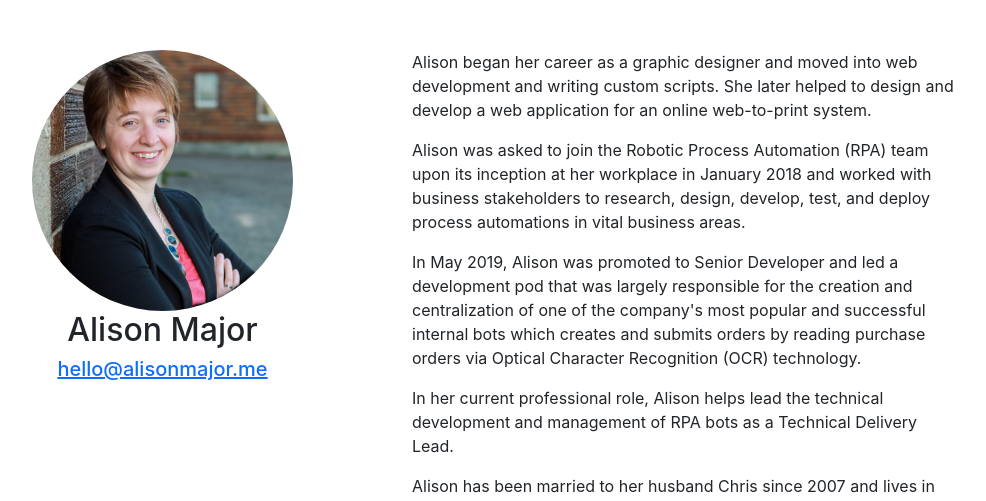
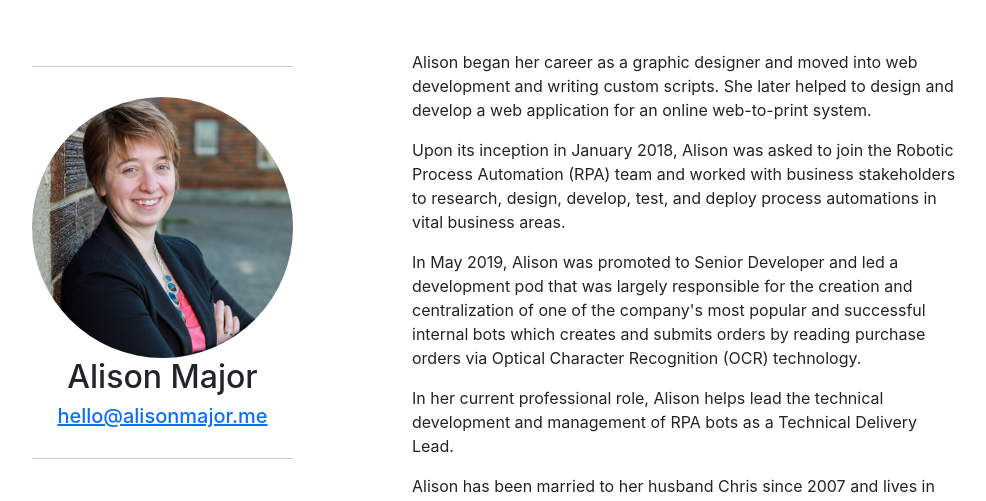
Before and after one commit to amajor/amajor.github.io, a React (Create React App) app: page / in a window 1280 px wide. Shown: the top 501 px of the page, without its empty margins (145-1131 px from the left). Built offline with nearby package versions, Linux system fonts and the light colour scheme; no server answers.

Commit message:
Adjust wording

```diff
--- a/src/App.js
+++ b/src/App.js
@@ -15,6 +15,7 @@ function App() {
 
         <div className="row justify-content-md-center" style={{marginTop: '50px'}}>
           <div className="col-md-3 app-header">
+            <hr style={{ marginBottom: "30px" }} />
             <img
               src={alison}
               alt="Alison Major"
@@ -26,6 +27,7 @@ function App() {
                 hello@alisonmajor.me
               </a>
             </h3>
+            <hr style={{ marginTop: "30px" }} />
           </div>
           <div className="col-md-1"></div>
           <div className="col-md-6">
@@ -36,9 +38,9 @@ function App() {
               system.
             </p>
             <p>
-              Alison was asked to join the Robotic Process Automation (RPA) team
-              upon its inception at her workplace in January 2018 and worked with
-              business stakeholders to research, design, develop, test, and deploy
+              Upon its inception in January 2018, Alison was asked to join the
+              Robotic Process Automation (RPA) team  and worked with business
+              stakeholders to research, design, develop, test, and deploy
               process automations in vital business areas.
             </p>
             <p>
```
